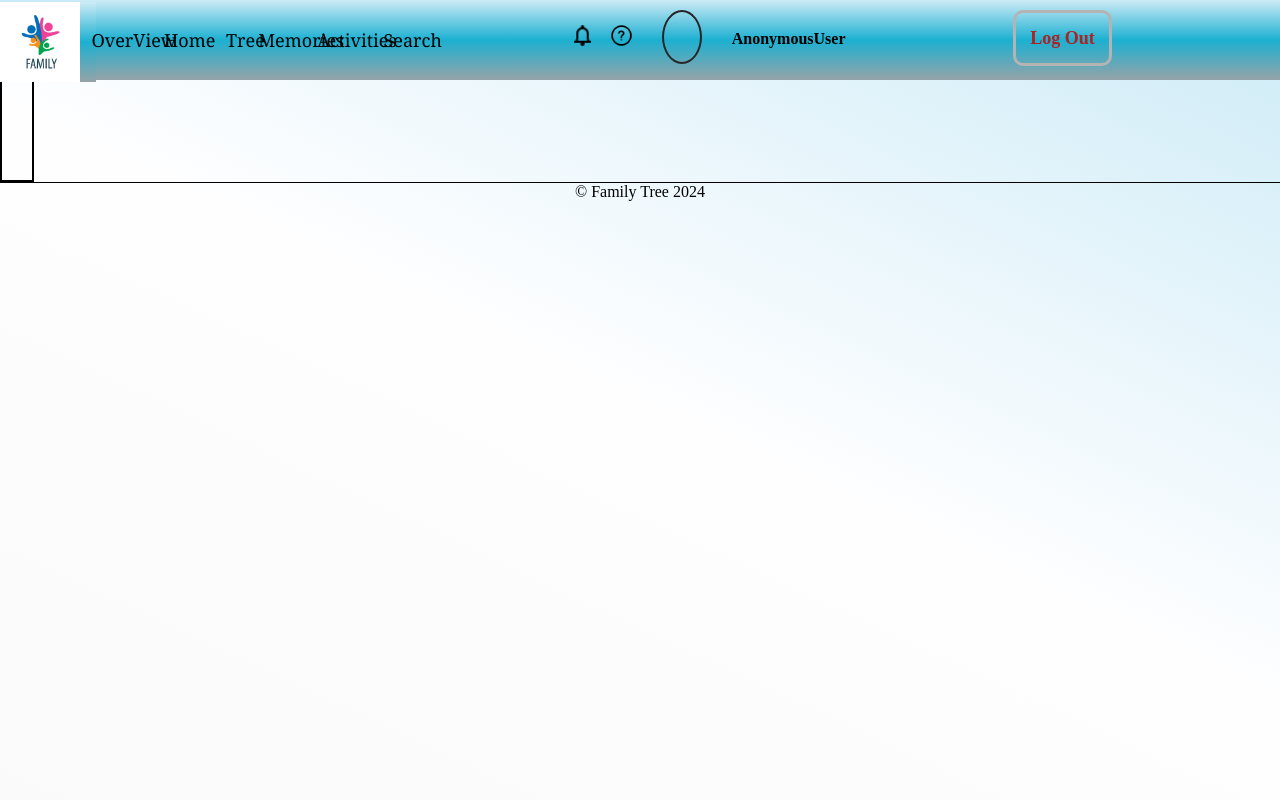
After one commit to Iamsamahi/FamilyTree, a Django app: template Site/templates/Site/Profile.html in a window 1280 px wide. The commit adds this page. Run offline with Django 3.2, Linux system fonts and the light colour scheme; the template is opened without the code that fills it, so the values that code supplies are empty.

Commit message:
User Profile is in Process

```diff
--- /dev/null
+++ b/Site/static/Site/Navbar.css
@@ -0,0 +1,194 @@
+
+html{
+
+    background: -webkit-linear-gradient(2405deg,#cdebf7 , #fefeff ,#fafafa);
+    font-family: 'Times New Roman', Times, serif;
+}
+
+body{
+    margin: 0;
+    padding: 0;
+
+}
+
+.main-container{
+    padding-top: 3rem;
+    padding-top: 3rem;
+    padding-top: 3rem;
+    display: flex;
+    flex-direction: column;
+    width:100%;
+    height:max-content;
+}
+
+
+.navbar{
+    background:linear-gradient(#cdebf7 , #1cb0d1 ,#95a3a7);
+    position: fixed;
+    width: 100%;
+    display: flex;
+    flex-direction: row;
+    height: 5rem;
+    color: black;
+    z-index: 999999999999;
+}
+
+.navbar .logo img{
+    background:linear-gradient(#cdebf7 , #1cb0d1 ,#95a3a7);
+    width: 5rem;
+    height: 5rem;
+    margin: 2px 0 4px 0;
+    padding: 0 16px 0 0;
+}
+
+.navigation-button{
+
+    width: 50%;
+    display: flex;
+    flex-direction: row;
+    justify-content:flex-start;
+    padding: 0.625rem;
+    align-items: center;
+    border-radius: 20px;
+}
+
+.navigation-button .button{
+    display: flex;
+    justify-content: center;
+    align-items: center;
+    text-align: center;
+    font-size: 18px;
+    font-weight:20;
+    font-family:Cambria, Cochin, Georgia, Times, 'Times New Roman', serif;
+    width: 12.5%;
+    height: 50px;
+    background-color: transparent;
+    letter-spacing: normal;
+
+}
+.navigation-button .button:hover{
+
+    background-color:rgb(255, 255, 255);
+    cursor:pointer;
+    border-radius: 4px;
+    letter-spacing: 0.12rem;
+    text-decoration: underline;
+    color: #272527;
+    text-align: center;
+
+}
+
+
+.extraLinks{
+    display: flex;
+    flex-direction: row;
+    width: 50rem;
+    margin-right: 10rem;
+
+}
+
+.extraLinks .accountCreate-link{
+    display: flex;
+    margin-left:30% ;
+}
+
+.border{
+    height: 50px;
+    width: 50px;
+    display:flex ;
+    justify-content: center;
+    align-items: center;
+    margin: 10px 2px 10px 2px;
+
+
+}
+
+.border img{
+
+    height: 25px;
+    width: 25px;
+}
+
+.border:hover{
+
+    border-radius: 50px;
+    background-color:rgb(255, 255, 255);
+    cursor: pointer;
+
+}
+
+.border-image-link{
+    border:2px #272527 solid ;
+    width: 50px;
+    height: 50px;
+    border-radius: 50%;
+    display: flex;
+    justify-content: center;
+    align-items: center;
+    margin-top:10px ;
+    margin-left: 20px;
+    margin-right: 20px;
+
+
+}
+
+.border-image-link img{
+    height: 50px;
+    width: 50px;
+    border-radius: 50%;
+
+}
+
+.username{
+    margin-top: 14px;
+    margin-left: 10px;
+    height: fit-content;
+    width: fit-content;
+}
+
+.username p{
+    text-align: center;
+    font-weight:800;
+
+}
+
+.accountCreate-link{
+    height: 50px;
+    width: 130px;
+    display: flex;
+    justify-content: center;
+    align-items: center;
+    text-align: center;
+    margin-top: 10px;
+    margin-bottom: 10px;
+    margin-left: 8px;
+    margin-right: 8px;
+    border: 3px solid rgb(180, 180, 180);
+    font-weight:560;
+    border-radius: 10px;
+    letter-spacing: normal;
+}
+
+
+a{
+    text-decoration: none;
+    color: black;
+    font-size: large;
+}
+
+.border-image-link:hover{
+    background-color:rgb(255, 255, 255);
+    cursor: pointer;
+}
+
+.accountCreate-link:hover{
+    letter-spacing: .023em;
+    background-color:rgb(255, 255, 255);
+    cursor: pointer;
+}
+
+
+
+.accountCreate-link a{
+    color: rgb(173, 34, 34);
+}
--- /dev/null
+++ b/Site/templates/Site/Profile.html
@@ -0,0 +1,77 @@
+{% extends "layout.html" %}
+{% load static %}
+
+{% block title %}Profile{% endblock title %}
+{% block css %}
+<link rel="stylesheet" href="{%static 'Site/Navbar.css'%}">
+{% endblock css %}
+
+{% block body %}
+<div class="navbar" >
+    <div class="logo">
+        <img src="{%static 'Site/images/Logo.jpg' %}" alt="Logo">
+    </div>
+            <div class="navigation-button">
+
+                                <div class="button"> OverView</div>
+
+                                <div class="button"> <a href="{% url 'Site:homepageLoggedIn' %}">Home</a> </div>
+
+                                <div class="button"> Tree</div>
+
+                                <div class="button"> Memories</div>
+
+                                <div class="button"> Activities</div>
+
+                                <div class="button"> Search</div>
+             </div>
+
+    <div class="extraLinks">
+
+            <div class="border">
+                <div class="notification">
+                    <img src="{% static 'Site/images/Bell.png' %}" alt="bell icon">
+                </div>
+            </div>
+
+            <div class="border" >
+                <div class="notification">
+                 <img src="{% static 'Site/images/help.png' %}" alt="faq">
+               </div>
+            </div>
+
+            <div class="border-image-link" >
+                {% if gender == 'male' %}
+                    <a href="{% url 'Site:profile' %}"><img src="{% static 'Site\images\avatarMale.jpg' %}" alt="Avatar"></a>
+                {% elif gender == 'female' %}
+                    <a href="{% url 'Site:profile' %}" ><img src="{% static 'Site\images\avatarFemale.jpg' %}" alt="Avatar"></a>
+
+                {% endif %}
+
+            </div>
+
+            <div class="username">
+                <p>{{user}}</p>
+            </div>
+
+            <div class="accountCreate-link" >
+                <div class="notification">
+              <a href="{% url 'Site:custom_logout' %}">Log Out</a>
+              </div>
+           </div>
+
+    </div>
+</div>
+
+<div class="main-container">
+        <div class="ImageField" style="height: 130px; width:30px; border:2px solid black;">
+
+         </div>
+
+</div>
+
+
+
+
+
+{% endblock body %}
--- a/Site/urls.py
+++ b/Site/urls.py
@@ -7,6 +7,7 @@ app_name = 'Site'  # Namespace for URL patterns
 urlpatterns = [
 
     path("" , views.HomepageLoggedInView , name ="homepageLoggedIn"),
-    path("logout/",views.custom_logout , name='custom_logout' )
+    path("logout/",views.custom_logout , name='custom_logout' ),
+    path("profile/",views.ProfileView , name='profile' )
 
 ]
--- a/Users/templates/Users/Homepage.html
+++ b/Users/templates/Users/Homepage.html
@@ -170,4 +170,5 @@ The FamilySearch shared tree uniquely strives to have just one public profile fo
         </div>
       </div>
    </div>
+</div>
 {% endblock body %}
```
Also changed, not shown: Site/static/Site/HomepageLoggedIn.css (+9 -29 lines), Site/static/Site/Profile.css (added, +56 -0 lines), Site/templates/Site/HomepageLoggedIn.html (+12 -15 lines), Site/views.py (+8 -0 lines), db.sqlite3.
